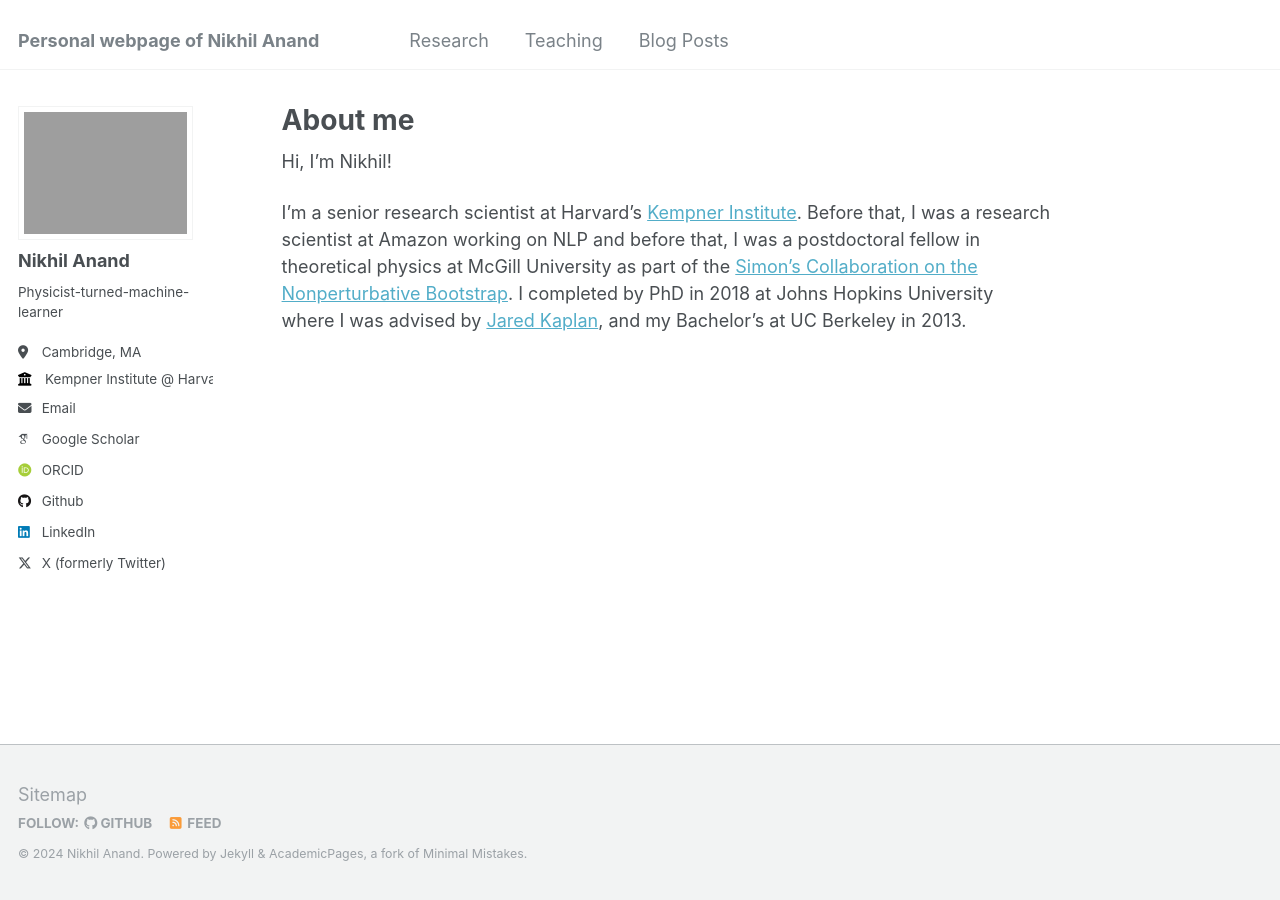
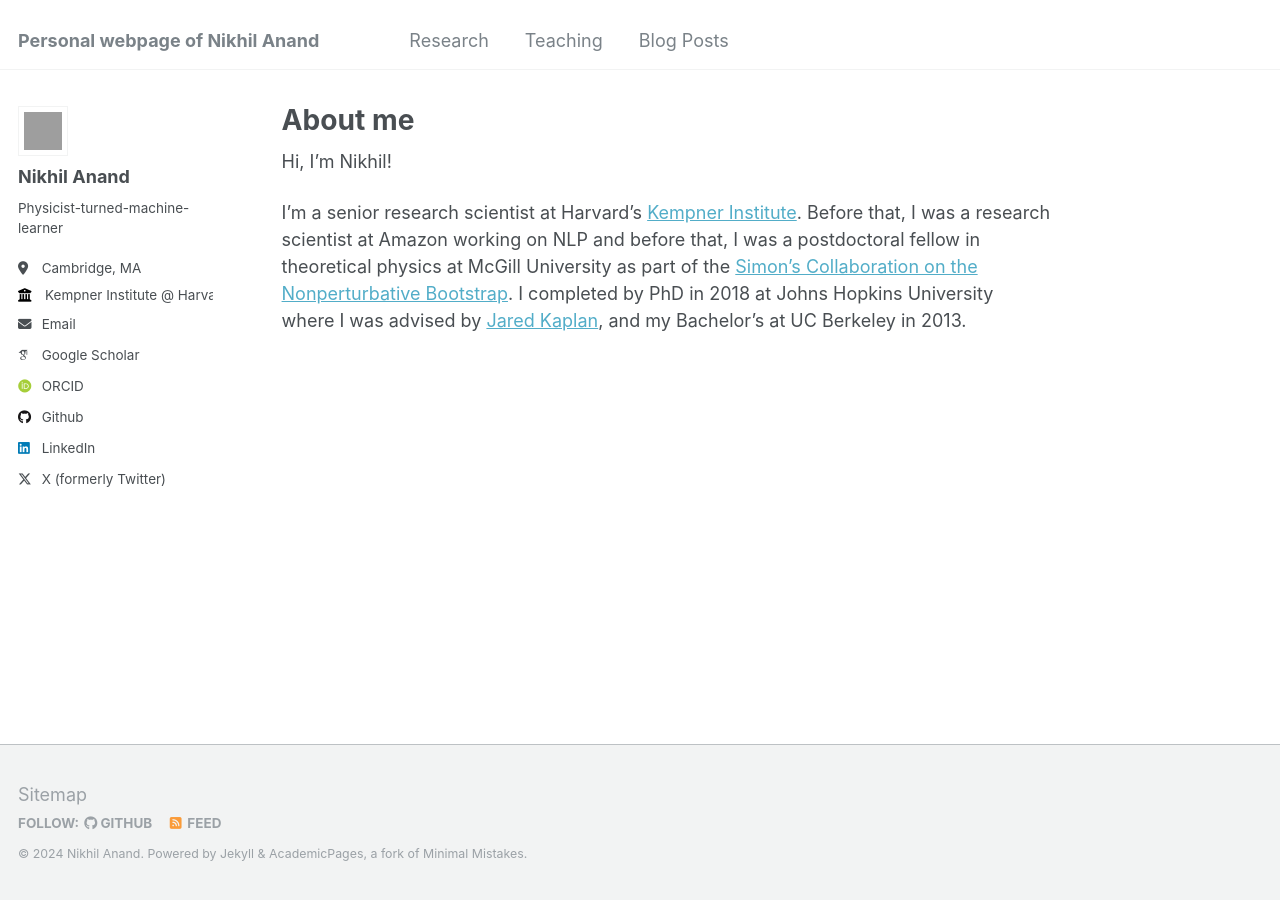
Before and after one commit to nikhilanand91/nikhilanand91.github.io, a Jekyll site: the page built from _pages/about.md, in a window 1280 px wide. Built offline with Jekyll 4.4.1, drawn with Linux system fonts in a browser that asks for light colours; some web fonts are replaced.

Commit message:
fix height width

```diff
--- a/_sass/_sidebar.scss
+++ b/_sass/_sidebar.scss
@@ -79,9 +79,9 @@
 .author__avatar {
   display: table-cell;
   vertical-align: top;
-  width: 36px;
+  width: 50px;
   // set width only, for non-square avatars
-  height: 36px;
+  height: 50px;
 
   @include breakpoint($large) {
     display: block;
@@ -90,9 +90,10 @@
   }
 
   img {
-    max-width: 175px;
-    width: 50 px;
-    height: 50 px;
+    // max-width: 175px;
+    width: 50px;
+    height: 50px;
+    object-fit: cover;
     // border-radius: 50%;
 
     @include breakpoint($large) {
```
